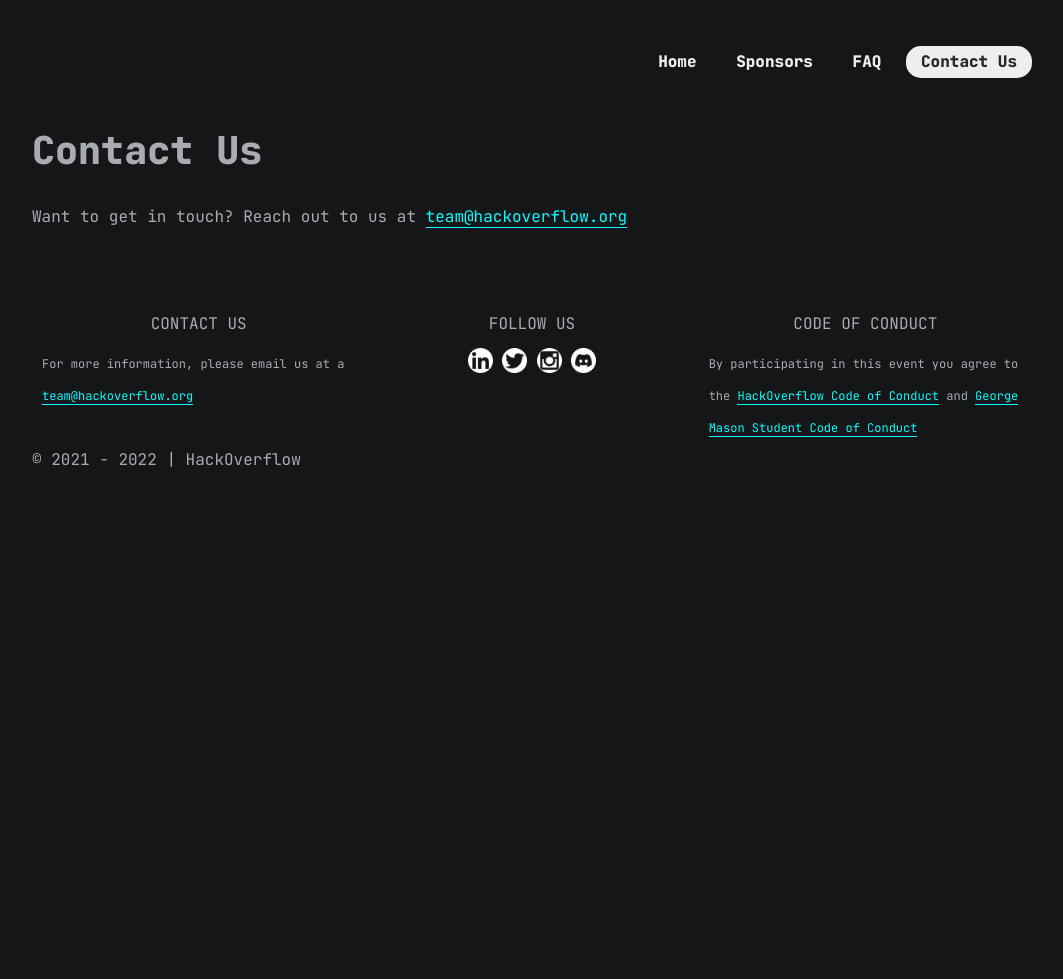
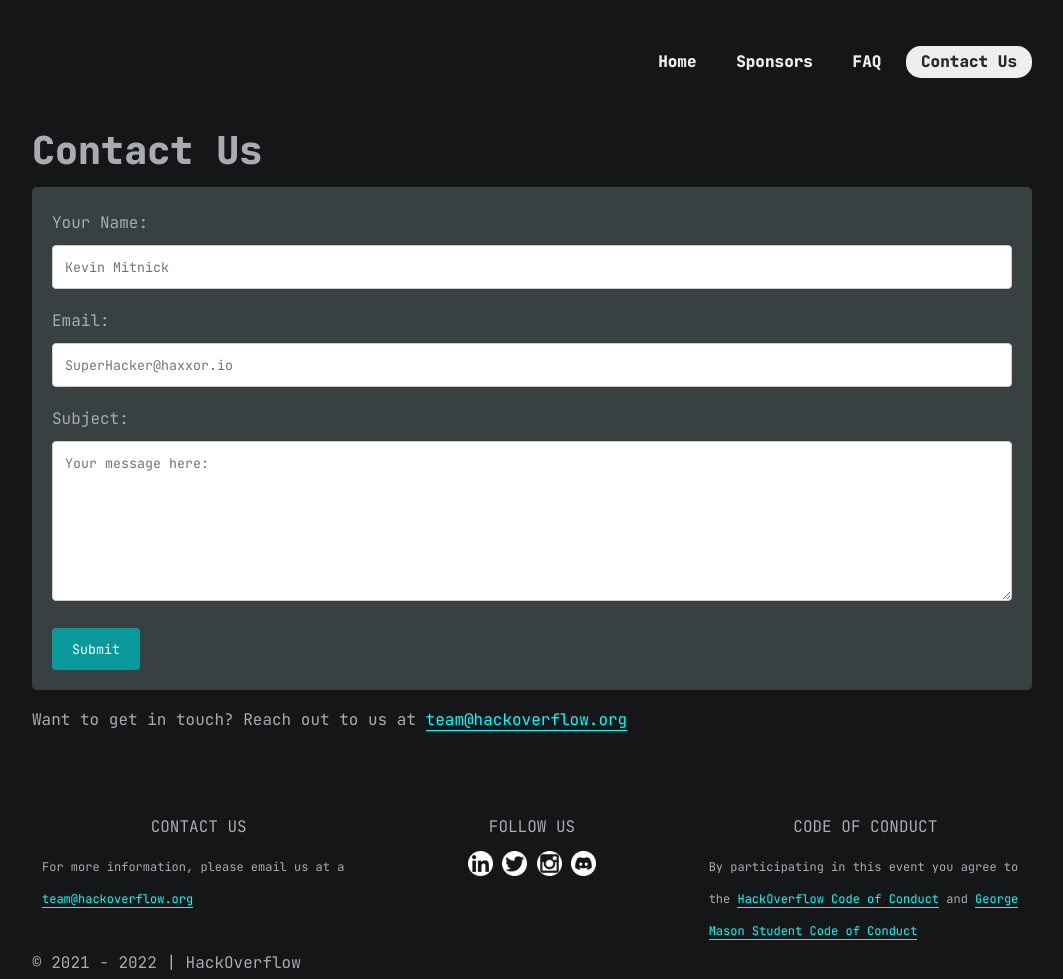
Before and after one commit to J-Souffle/T4GWebsite, a Jekyll site: the page built from pages/contact-us.md, in a window 1280 px wide. Shown: the whole page, without its empty margins (108-1171 px from the left). Built offline with Jekyll 4.4.1, drawn with Linux system fonts in a browser that asks for light colours; before the commit the page ends 900 px from its top, so only the background shows below that.

Commit message:
Submission form

```diff
--- a/_config.yml
+++ b/_config.yml
@@ -21,6 +21,7 @@ collections:
   posts:
     output: true
 
+
 # page path
 defaults:
   - scope:
--- a/_includes/head.html
+++ b/_includes/head.html
@@ -7,10 +7,13 @@
   {% if page.layout == "post" %}
   <link rel="stylesheet" href="{{site.baseurl}}/assets/css/post.css" />
   <link rel="stylesheet" href="{{site.baseurl}}/assets/css/syntax.css" />
+  {% elsif page.layout == "contact" %}
+  <link rel="stylesheet" href="{{ site.baseurl }}/assets/css/contact.css">
   {% else %}
   <link rel="stylesheet" href="{{site.baseurl}}/assets/css/blog.css" />
   {%endif%}
   <link rel="stylesheet" href="{{site.baseurl}}/assets/css/common.css" />
+
   <script src="{{site.baseurl}}/assets/js/categories.js"></script>
   {% if page.layout == "post" %}
   <script defer src="{{site.baseurl}}/assets/js/lbox.js"></script>
--- /dev/null
+++ b/_layouts/contact.html
@@ -0,0 +1,41 @@
+<!DOCTYPE html>
+<html lang="en">
+{% include head.html %}
+<body>
+<main>
+  {% include header.html %}
+  <section class="article">
+    <div class="article-header">
+      <h2 class="article-title">{{page.title}}</h2>
+      <small class="date">{{page.date | date_to_string}}</small>
+      <div class="categories">
+        {% for c in page.categories %}
+        <a href="#!" class="category">{{c}}</a>
+        {% endfor %}
+      </div>
+
+      <div class="container">
+        <form action="submit.php">
+
+          <label for="name">Your Name:</label>
+          <input type="text" id="name" name="your name" placeholder="Kevin Mitnick">
+
+          <label for="email">Email:</label>
+          <input type="text" id="email" name="email" placeholder="SuperHacker@haxxor.io">
+
+          <label for="subject">Subject:</label>
+          <textarea id="subject" name="subject" placeholder="Your message here:" style="height:10rem"></textarea>
+
+          <input type="submit" value="Submit">
+
+        </form>
+      </div>
+
+    </div>
+    <div class="content">{{content}}</div>
+  </section>
+  {% include footer.html %}
+</main>
+{% include category-modal.html%}
+</body>
+</html>
--- /dev/null
+++ b/assets/css/contact.css
@@ -0,0 +1,376 @@
+@import url("https://fonts.googleapis.com/css2?family=JetBrains+Mono:ital,wght@0,100;0,300;0,400;0,800;1,100;1,300;1,400;1,800&display=swap");
+
+:root {
+    --gray-1: #3f3f3f;
+    --gray-2: #32353a;
+    --gray-3: #25282c;
+    --gray-4: #151618;
+    --gray-5: #151618;
+    --gray-6: #111111;
+    --white-1: #eeeeee;
+    --white-2: #a9abb3;
+}
+* {
+    font-family: inherit;
+    text-decoration: none;
+    margin: 0;
+    padding: 0;
+    -webkit-user-drag: none;
+    -moz-window-dragging: none;
+    -webkit-tap-highlight-color: transparent;
+}
+* img {
+    max-width: 100%;
+}
+html,
+body {
+    color: var(--white-2);
+    background-color: var(--gray-6);
+    font-family: "JetBrains Mono", monospace;
+    line-height: 2rem;
+    background-color: var(--gray-5);
+}
+.content a {
+    color: cyan;
+    border-bottom: 1px solid cyan;
+}
+header {
+    padding: 2rem 0 2rem 0;
+}
+header .site-logo {
+    /* max-width: 250px; */
+    /* margin-top: 15px;
+    margin-right: 20px;
+    margin-bottom: 15px;
+    padding-right: 35px;
+    border-style: none; */
+}
+
+.header-inner{
+    position: relative;
+    display: flex;
+    align-items: center;
+    width: 100%;
+    /* padding: 40px $base-spacing-unit; */
+    min-height: 60px;
+    max-height: 80px;
+}
+
+header .img-logo{
+    height: 80px;
+}
+
+main {
+    margin: 0 auto;
+    max-width: 1000px;
+    /* padding: 3rem 0 4rem 0; */
+}
+/* navigation menu */
+.main-nav{
+    margin-left: auto;
+}
+nav .nav-list {
+    text-align: right;
+    padding-left: 40px;
+    max-width: 800px;
+}
+nav ul li { /*list item */
+    display: inline-flex;
+}
+nav ul li a { /*individual menu item styling */
+    padding-left: 15px;
+    padding-right: 15px;
+    text-decoration: none;
+    text-align: center;
+    color: #EEEEEE;
+    font-weight: bold;
+    transition: all 0.2s ease-in-out;
+}
+nav ul li a:hover{ /*item the cursor is hovering over*/
+    /* padding: 1rem; */
+    transform: scale(1.1);
+    color: var(--white-2);
+    /* transition: all 0.2s ease-in-out; */
+}
+.active{ /*current menu page */
+    /* padding: 1rem; */
+    background: var(--white-1);
+    color: var(--gray-3);
+    border-radius: 15px;
+}
+.active:hover{ /*current menu page */
+    /* padding: 1rem; */
+    background: var(--white-1);
+    color: var(--gray-3);
+    border-radius: 15px;
+}
+
+.article {
+    margin-bottom: 3rem;
+}
+
+.article-header {
+    margin-bottom: 1rem;
+}
+.article-title {
+    font-size: 2.4rem;
+    margin-bottom: 0.6rem;
+    line-height: 140%;
+}
+
+.article .date {
+    display: block;
+    font-size: 0.8rem;
+}
+.categories {
+    display: flex;
+    flex-direction: row;
+    flex-wrap: wrap;
+    justify-content: flex-start;
+}
+.categories .category {
+    margin: 0 0.5rem 0 0;
+    display: block;
+    color: var(--gray-4);
+    background: var(--white-2);
+    border-radius: 15px;
+    font-size: 0.7rem;
+    padding: 0 0.8rem;
+    line-height: 1.3rem;
+    cursor: pointer;
+}
+
+footer .text-class a {
+    color: cyan;
+    border-bottom: 1px solid cyan;
+}
+
+.footer-flex-row{
+    display: -webkit-box;
+    display: -webkit-flex;
+    display: -ms-flexbox;
+    display: flex;
+    -webkit-box-pack: justify;
+    -webkit-justify-content: space-between;
+    -ms-flex-pack: justify;
+    justify-content: space-between;
+}
+
+.footer-flex-col{
+    display: -webkit-box;
+    display: -webkit-flex;
+    display: -ms-flexbox;
+    display: flex;
+    padding-right: 10px;
+    padding-left: 10px;
+    -webkit-box-orient: vertical;
+    -webkit-box-direction: normal;
+    -webkit-flex-direction: column;
+    -ms-flex-direction: column;
+    flex-direction: column;
+    -webkit-box-pack: justify;
+    /* -webkit-justify-content: space-between; */
+    -ms-flex-pack: justify;
+    /* justify-content: space-between; */
+    -webkit-box-flex: 1;
+    -webkit-flex: 1;
+    -ms-flex: 1;
+    flex: 1;
+}
+
+.text-class{
+    font-size: 0.75rem;
+}
+
+footer .footer-title{
+    text-align: center;
+    padding-bottom: 0.5rem;
+}
+
+footer .social-wrapper{
+    text-align: center;
+}
+
+footer .copyright{
+    text-align: left;
+}
+
+footer .social-wrapper img {
+    filter: invert() !important;
+    width: 25px;
+    height: 25px;
+    margin: 0 0 0.3rem 0;
+    transition: all 0.2s ease-in-out;
+}
+footer .social-wrapper img:hover {
+    transform: scale(1.2);
+}
+/* media query */
+/* markdown content */
+
+.content * {
+    line-height: 180%;
+}
+.content p {
+    margin: 0 0 1.75rem 0;
+    padding: 0;
+}
+.content h1 {
+    font-size: 2rem;
+}
+.content h2 {
+    font-size: 1.8rem;
+}
+.content h3 {
+    font-size: 1.6rem;
+}
+.content h4 {
+    font-size: 1.4rem;
+}
+.content h5 {
+    font-size: 1.2rem;
+}
+.content h6 {
+    font-size: 1rem;
+}
+.content h1,
+.content h2,
+.content h3,
+.content h4,
+.content h5,
+.content h6 {
+    margin: 1.75rem 0;
+}
+.content blockquote {
+    padding-left: 1.42188rem;
+    margin-bottom: 1.75rem;
+    font-style: italic;
+    font-weight: 100;
+    border-left: 0.3rem solid var(--white-2);
+}
+.content strong {
+    font-weight: bold;
+}
+.content ul {
+    margin-left: 1rem;
+    margin-bottom: 1.75rem;
+}
+.content ol {
+    margin-left: 1.75rem;
+    margin-bottom: 1.75rem;
+}
+.content ol * ol,
+.content ul * ul {
+    margin-left: 1rem;
+    margin-bottom: 0;
+}
+.content table {
+    width: 100%;
+    max-width: 100%;
+    margin: 1rem 0;
+    border-collapse: collapse;
+}
+.content table th {
+    background-color: var(--gray-3);
+    color: var(--white-2);
+    border: 1px solid var(--gray-5);
+}
+.content table * {
+    border: 1px solid var(--gray-3);
+    padding: 0.2rem;
+}
+.content img {
+    max-width: 100%;
+    margin: 1rem 0;
+}
+
+/* pre , code */
+.content,
+.content div,
+.content div pre,
+.content div pre code {
+    overflow-x: auto !important;
+}
+
+.content pre {
+    background: var(--gray-3) !important;
+    padding: 1rem 2rem;
+    margin-bottom: 1.75rem;
+}
+
+.content code {
+    padding: 3px 5px;
+    color: var(--white-2);
+    white-space: pre;
+    background-color: var(--gray-3);
+}
+
+/* lbox */
+
+.content img {
+    cursor: zoom-in;
+}
+
+#lightbox {
+    position: fixed;
+    z-index: 1000;
+    top: 0;
+    left: 0;
+    right: 0;
+    bottom: 0;
+    background-color: rgba(0, 0, 0, 0.8);
+    display: none;
+}
+
+#lightbox.active {
+    display: flex;
+    justify-content: center;
+    align-items: center;
+}
+
+#lightbox img {
+    max-width: 90%;
+    max-height: 80%;
+    padding: 4px;
+    background-color: black;
+    border: 2px solid white;
+}
+
+@media screen and (max-width: 750px) {
+    body {
+        padding: 1.5rem;
+    }
+}
+
+input[type=text], select, textarea {
+    width: 100%; /* Full width */
+    padding: 12px; /* Some padding */
+    border: 1px solid #ccc; /* Gray border */
+    border-radius: 4px; /* Rounded borders */
+    box-sizing: border-box; /* Make sure that padding and width stays in place */
+    margin-top: 6px; /* Add a top margin */
+    margin-bottom: 16px; /* Bottom margin */
+    resize: vertical /* Allow the user to vertically resize the textarea (not horizontally) */
+}
+
+/* Style the submit button with a specific background color etc */
+input[type=submit] {
+    background-color: #0a999a;
+    color: white;
+    padding: 12px 20px;
+    border: none;
+    border-radius: 4px;
+    cursor: pointer;
+}
+
+/* When moving the mouse over the submit button, add a darker green color */
+input[type=submit]:hover {
+    background-color: #0af1f2;
+}
+
+/* Add a background color and some padding around the form */
+.container {
+    border-radius: 5px;
+    background-color: #384041;
+    padding: 20px;
+}
```
Also changed, not shown: pages/contact-us.md (+2 -1 lines), Gemfile.lock.
